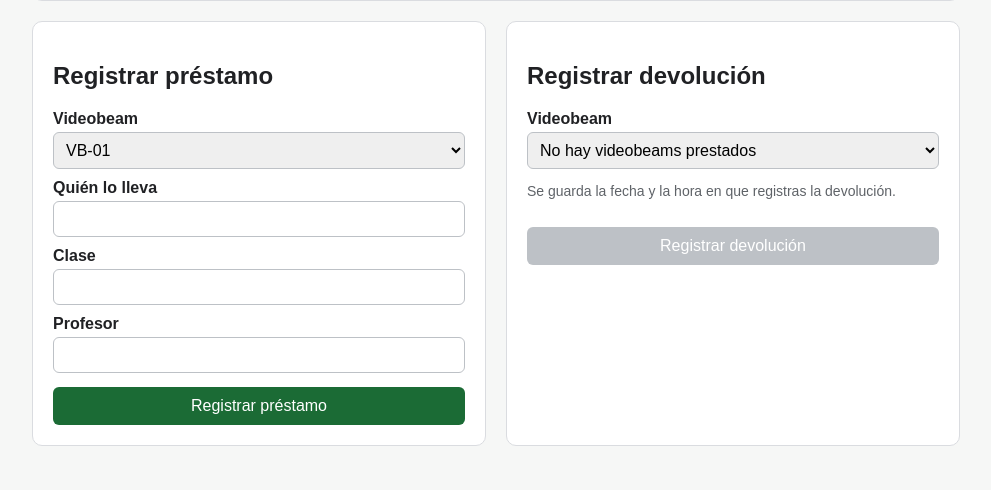
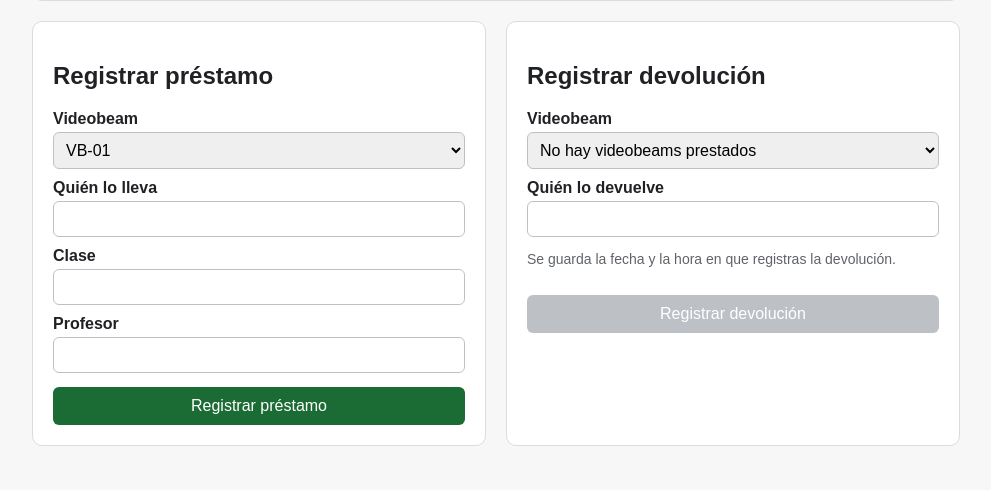
Before and after one commit to linda-0314/Control-VideoBeam, a Django app: page / in a window 1280 px wide. Shown: the part 416-906 px from the top of the page, without its empty margins (144-1135 px from the left). Run offline with Django 5.2, Linux system fonts and the light colour scheme; the visitor is signed in with stand-in values (Sample User, id 1); data comes from the database, SQL or seed files in the repository; data that the repository does not hold is empty; parts of the project's set-up code (start-up, migrations or seed data) failed here and were passed over.

Commit message:
HU-05: campo «Quién lo devuelve» en el formulario de devolución

```diff
--- a/prestamos/templates/prestamos/inicio.html
+++ b/prestamos/templates/prestamos/inicio.html
@@ -94,6 +94,8 @@
             <option value="">No hay videobeams prestados</option>
           {% endfor %}
         </select>
+        <label for="quien_devuelve">Quién lo devuelve</label>
+        <input id="quien_devuelve" name="quien_devuelve" maxlength="100">
         <p class="nota">Se guarda la fecha y la hora en que registras la devolución.</p>
         <button class="principal" type="submit" {% if not prestados %}disabled{% endif %}>Registrar devolución</button>
       </form>
```
